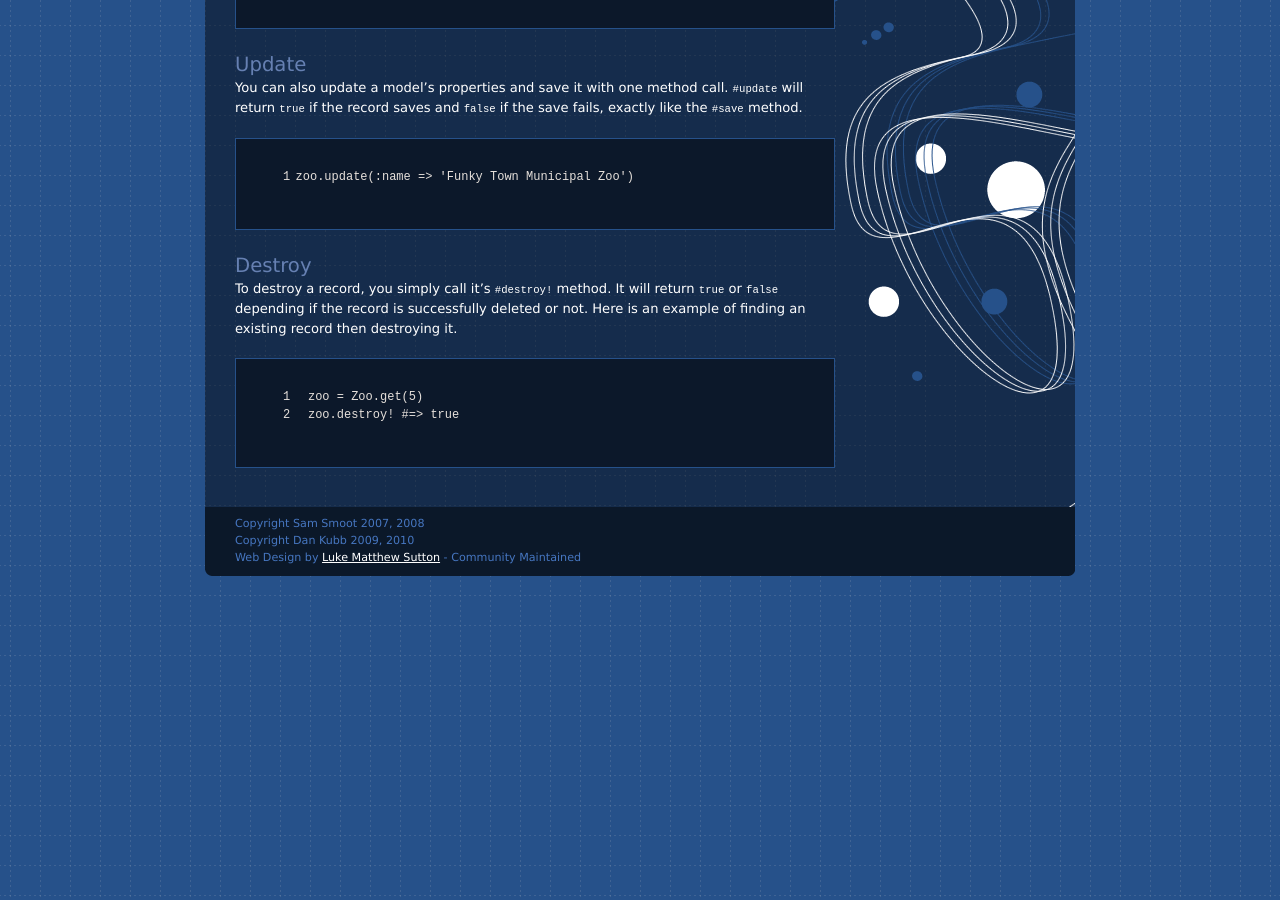
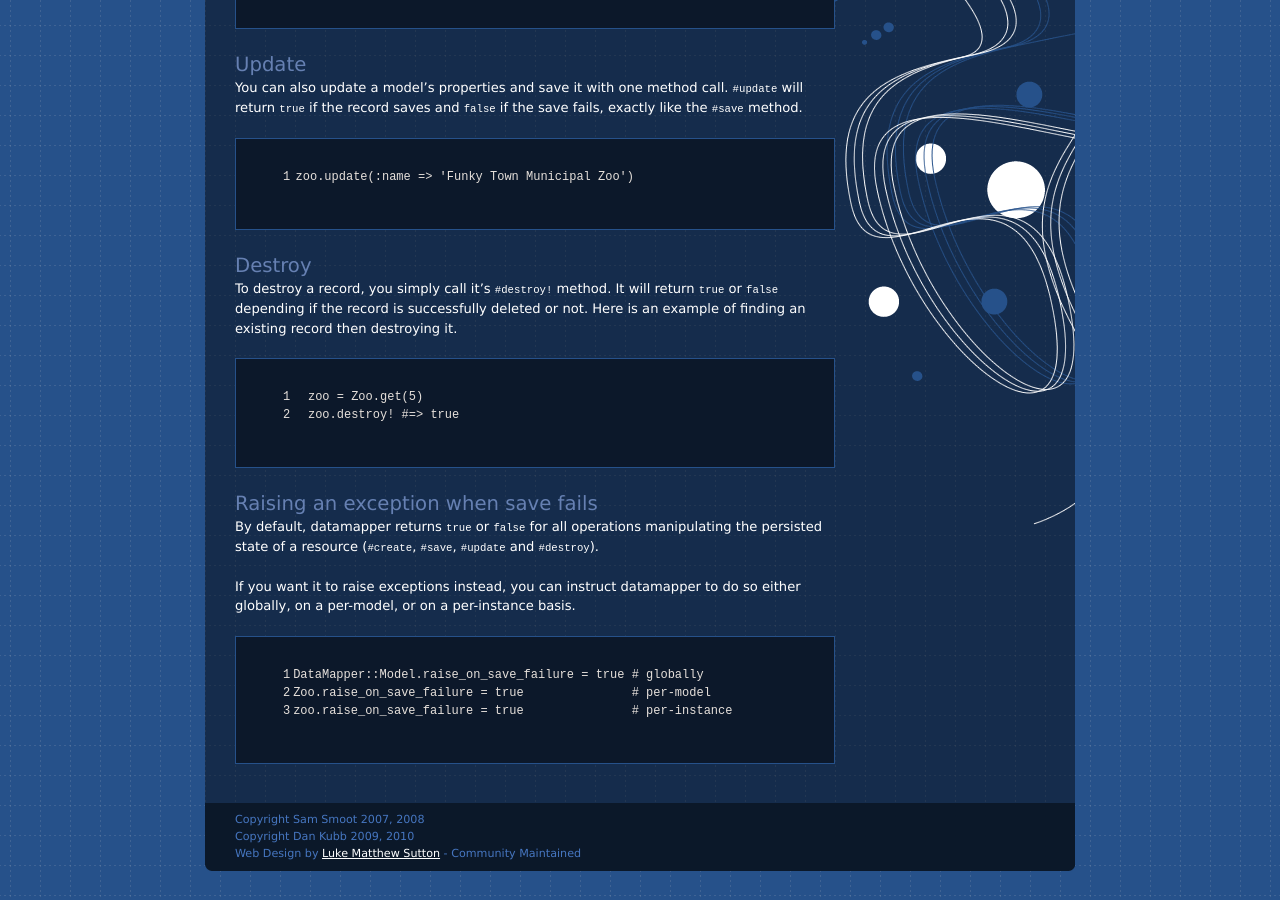
Before and after one commit to datamapper/datamapper.github.com, a Jekyll site: the page built from docs/create_and_destroy.markdown, in a window 1280 px wide and 900 px high, scrolled down 1234 px. Built offline with Jekyll 4.4.1, drawn with Linux system fonts in a browser that asks for light colours.

Commit message:
Added docs for #raise_on_save_failure

```diff
--- a/docs/create_and_destroy.markdown
+++ b/docs/create_and_destroy.markdown
@@ -80,3 +80,18 @@ is an example of finding an existing record then destroying it.
 zoo = Zoo.get(5)
 zoo.destroy! #=> true
 {% endhighlight %}
+
+Raising an exception when save fails
+------------------------------------
+
+By default, datamapper returns `true` or `false` for all operations manipulating
+the persisted state of a resource (`#create`, `#save`, `#update` and `#destroy`).
+
+If you want it to raise exceptions instead, you can instruct datamapper to do so
+either globally, on a per-model, or on a per-instance basis.
+
+{% highlight ruby linenos %}
+DataMapper::Model.raise_on_save_failure = true # globally
+Zoo.raise_on_save_failure = true               # per-model
+zoo.raise_on_save_failure = true               # per-instance
+{% endhighlight %}
```
